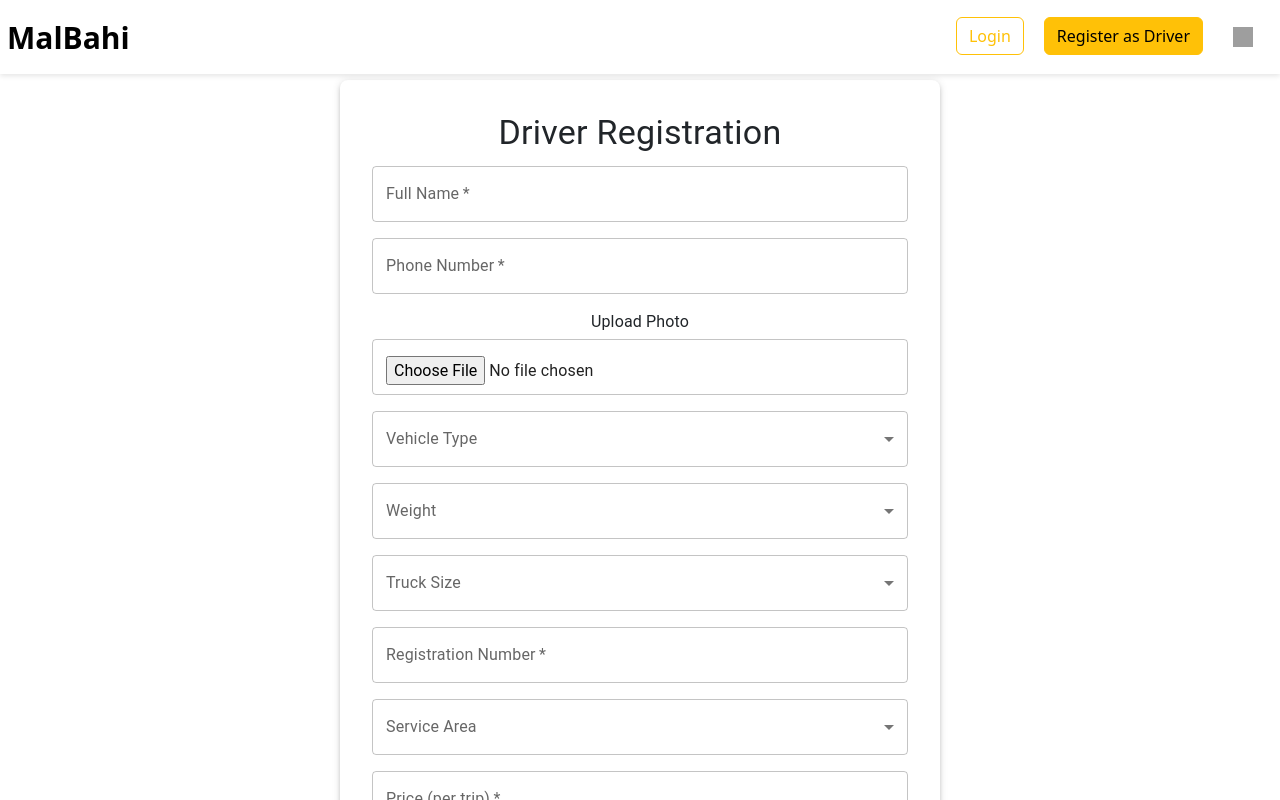
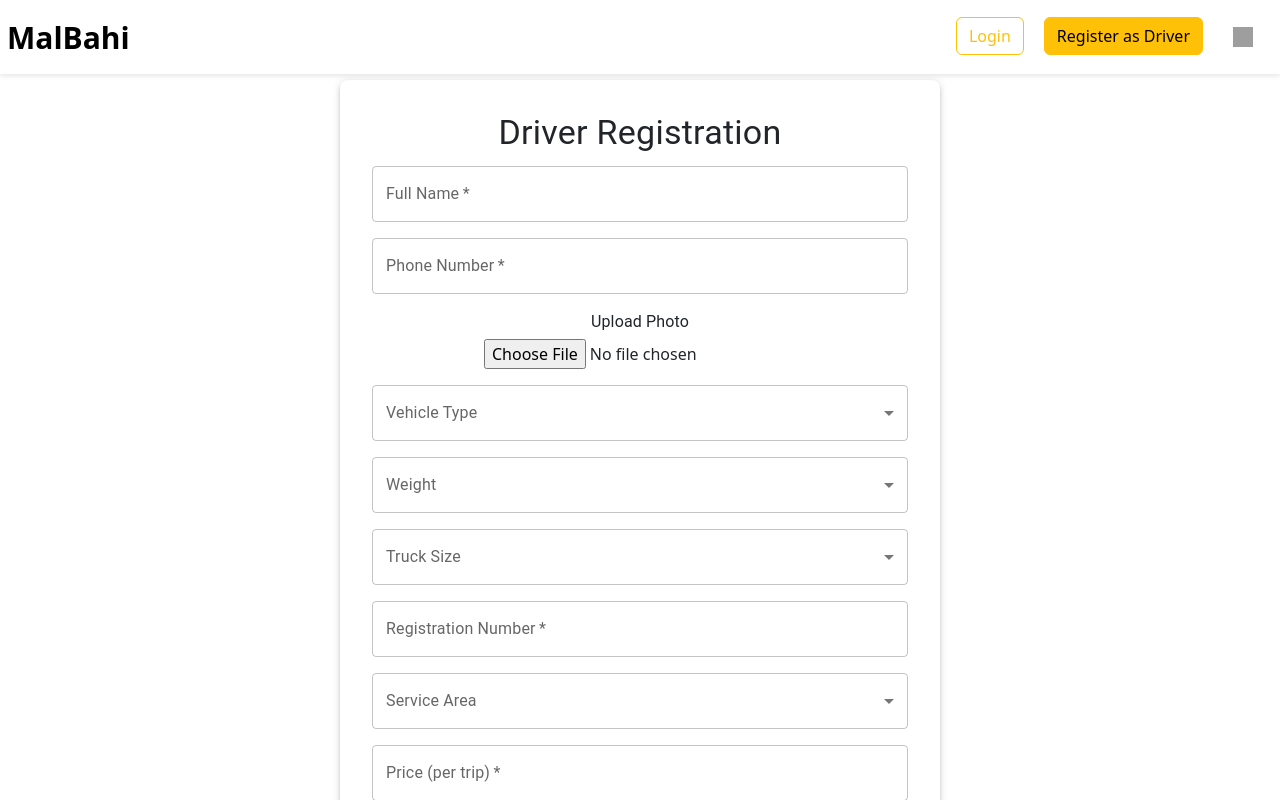
Before and after one commit to SajjadHossain0/truck-lagbo-frontend, a React (Create React App) app: page /driver-registration in a window 1280 px wide. Shown: the top 800 px of the page. Built offline with nearby package versions, Linux system fonts and the light colour scheme; grey boxes are pictures that could not be loaded.

Commit message:
feat: Integrated driver registration form with backend API using FormData

```diff
--- a/src/components/Authentication/DriverRegistration.js
+++ b/src/components/Authentication/DriverRegistration.js
@@ -14,6 +14,7 @@ import {
 } from "@mui/material";
 
 const DriverRegistration = () => {
+    const userId = localStorage.getItem("userId");
     const { handleSubmit, control } = useForm();
 
     const vehicleTypes = ["Truck", "Van", "Pickup"];
@@ -21,8 +22,43 @@ const DriverRegistration = () => {
     const size = ["10ft", "30ft", "50ft"];
     const weight = ["100kg", "200kg", "300kg"];
 
-    const onSubmit = (data) => {
-        console.log("Driver Registration Data:", data);
+    const onSubmit = async (data) => {
+        const formData = new FormData();
+        formData.append("name", data.name);
+        formData.append("number", data.number);
+
+        if (data.photo && data.photo[0]) {
+            formData.append("photo", data.photo[0]);
+        } else {
+            console.warn("No photo selected");
+        }
+
+        formData.append("vehicaltype", data.vehicleType);
+        formData.append("weight", data.weight);
+        formData.append("size", data.truckSize);
+        formData.append("registrationnumber", data.registrationNumber);
+        formData.append("servicearea", data.serviceArea);
+        formData.append("price", data.price);
+
+        try {
+            const response = await fetch(`http://localhost:8080/api/driver/register/${userId}`, {
+                method: "POST",
+                body: formData,
+            });
+
+            if (response.ok) {
+                const result = await response.json();
+                console.log("Registration Successful:", result);
+                alert("Driver registered successfully!");
+            } else {
+                const errorText = await response.text();
+                console.error("Registration Failed:", errorText);
+                alert("Registration failed: " + errorText);
+            }
+        } catch (error) {
+            console.error("Error:", error);
+            alert("An error occurred during registration.");
+        }
     };
 
     return (
@@ -71,7 +107,17 @@ const DriverRegistration = () => {
                             <Typography variant="body1" gutterBottom>
                                 Upload Photo
                             </Typography>
-                            <TextField type="file" inputProps={{ accept: "image/*" }} fullWidth />
+                            <Controller
+                                name="photo"
+                                control={control}
+                                render={({ field }) => (
+                                    <input
+                                        type="file"
+                                        accept="image/*"
+                                        {...field} // Bind to react-hook-form
+                                    />
+                                )}
+                            />
                         </Grid>
 
                         {/* Vehicle Type */}
```
